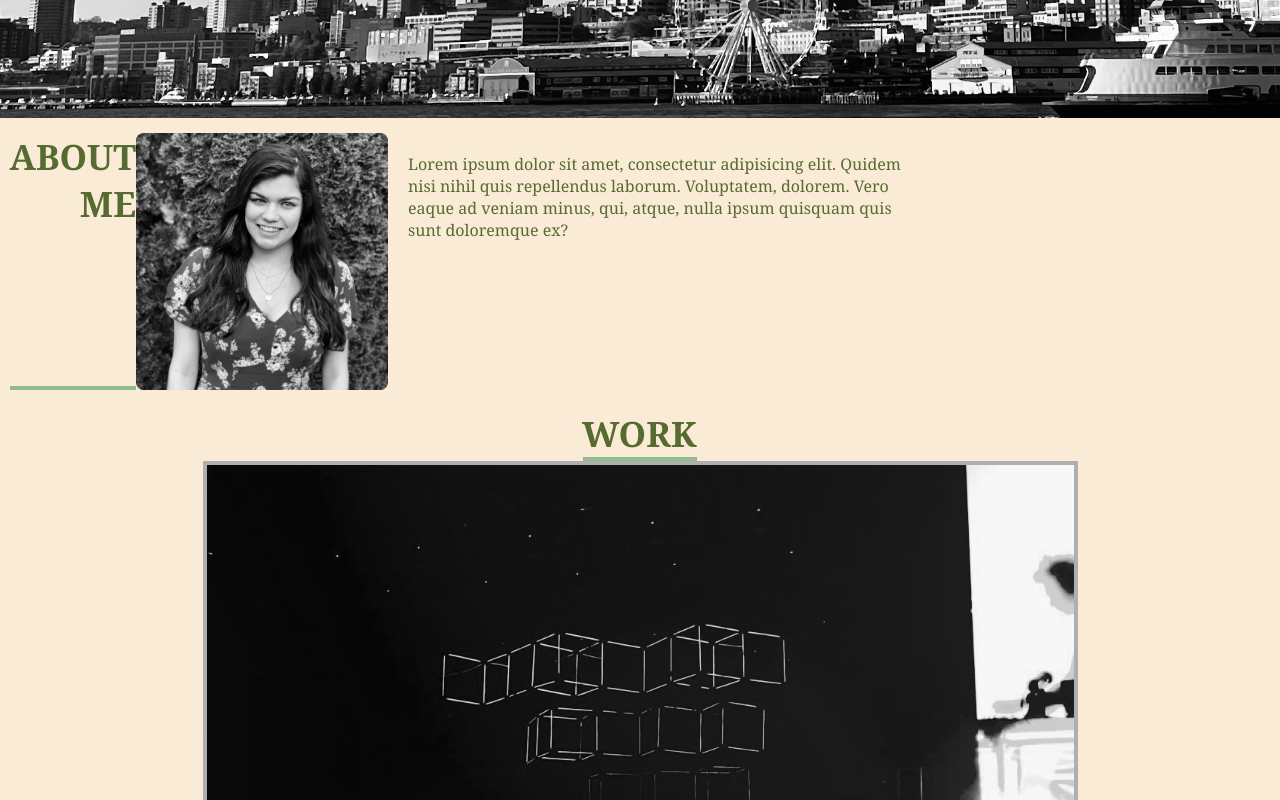
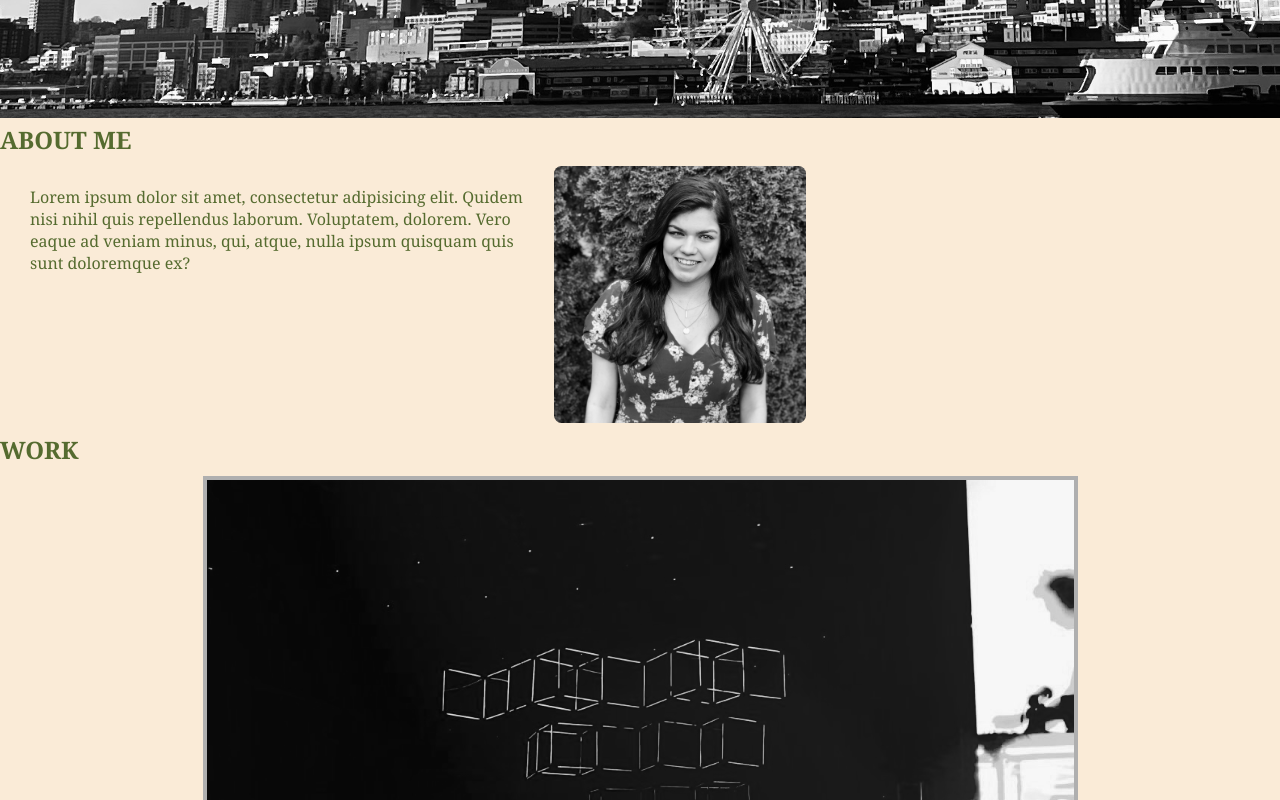
Before and after one commit to anjaliroland/M2-CSS-Portfolio, a plain HTML site: page index.html in a window 1280 px wide. Shown: the part 580-1380 px from the top of the page. Drawn offline with Linux system fonts and the light colour scheme.

Commit message:
moved section titles for easier formatting

```diff
--- a/index.html
+++ b/index.html
@@ -24,22 +24,26 @@
     </header>
 
     <main>
+
         <!-- banner -->
         <div id="banner">
             <h3>Welcome to my portfolio!</h3>
         </div>
+
         <!-- content -->
         <div id="content">
+
             <!-- about me -->
+            <h2>ABOUT ME</h2>
             <section id="about-me" class="sections">
-                <h2 class="section-title">ABOUT ME</h2>
+                    <p>Lorem ipsum dolor sit amet, consectetur adipisicing elit. Quidem nisi nihil quis repellendus laborum. Voluptatem, dolorem. Vero eaque ad veniam minus, qui, atque, nulla ipsum quisquam quis sunt doloremque ex?</p>
                     <img src="./assets/images/me.jpeg" alt="picture of me" id="me-picture">
-                    <p>Lorem ipsum dolor sit amet, consectetur adipisicing elit. Quidem nisi nihil quis repellendus laborum. Voluptatem, dolorem. Vero eaque ad veniam minus, qui, atque, nulla ipsum quisquam quis sunt doloremque ex?</p>
             </section>
 
             <!-- work -->
+            <h2>WORK</h2>
             <section id="work" class="sections">
-                <h2 class="section-title">WORK</h2>
+
 
                 <!-- main application -->
                     <a href="https://www.google.com/" target="_blank">
@@ -79,8 +83,9 @@
             </section>
 
             <!-- contact me -->
+            <h2>CONTACT</h2>
             <section id="contact-me" class="sections">
-                <h2 class="section-title">CONTACT</h2>
+
                 <!-- cell -->
                     <article id="phone" class="contact-links">
                         <a href="tel:1234567890">Phone</a>
```
Lines whose indentation alone changed are shown as unchanged.
